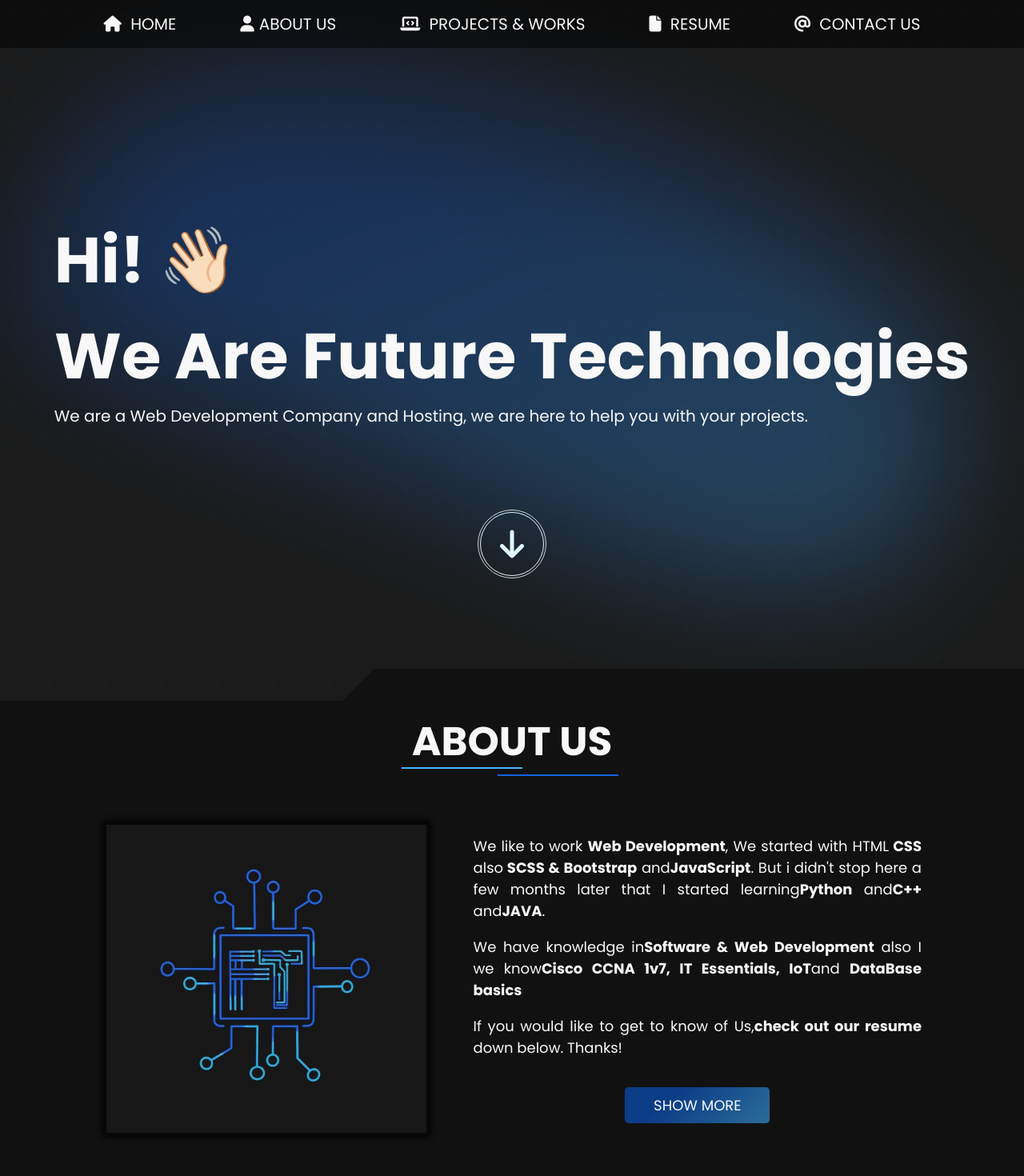
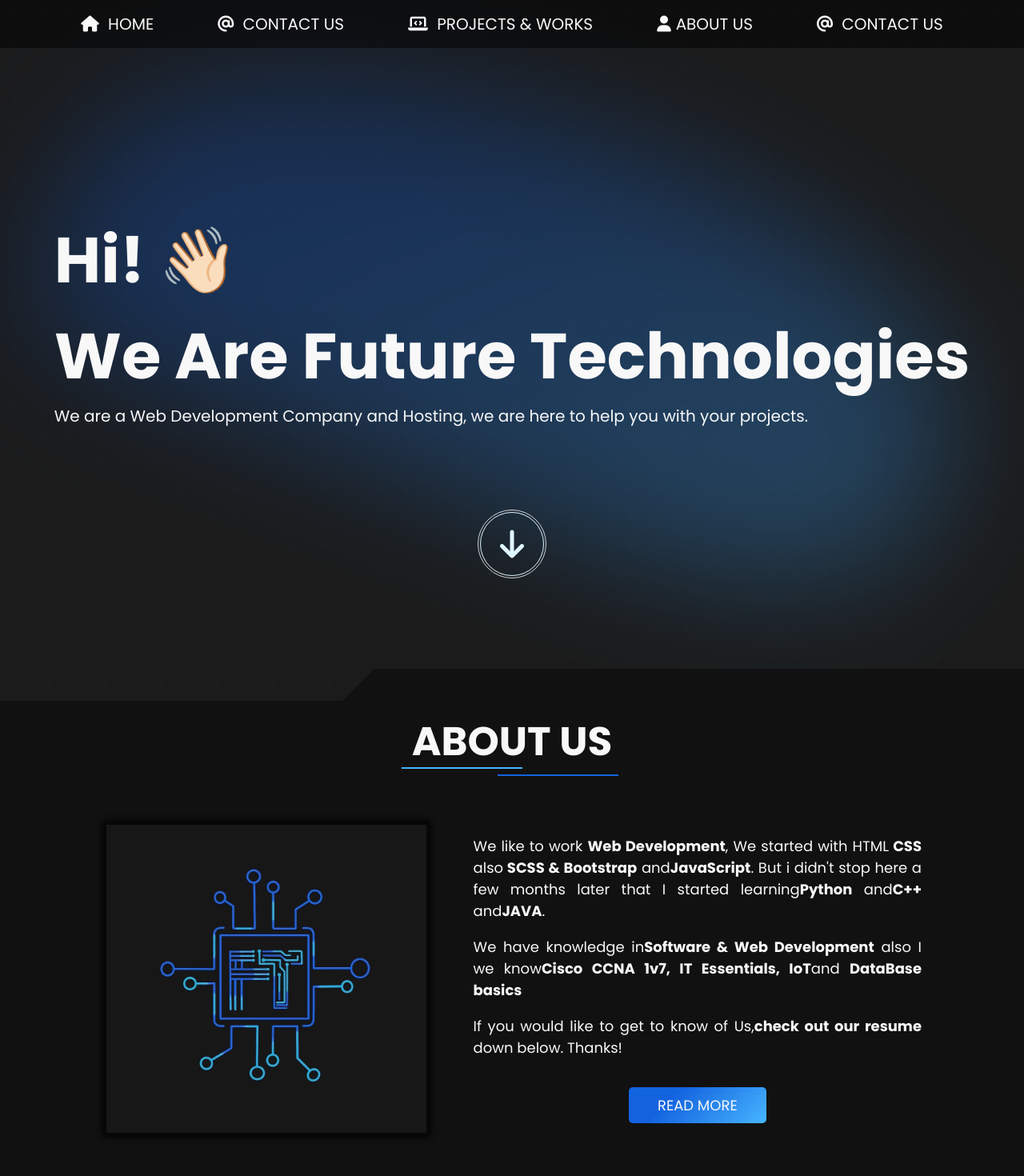
Before and after one commit to Future-TechnologiesCR/Portafolio2, a React (Vite) app: page / in a window 1280 px wide. Shown: the top 1470 px of the page at 80% size. Built offline with nearby package versions, Linux system fonts and the light colour scheme.

Commit message:
Add stuff

```diff
--- a/package.json
+++ b/package.json
@@ -12,6 +12,8 @@
   "dependencies": {
     "react": "^18.2.0",
     "react-dom": "^18.2.0",
+    "react-router-dom": "^6.10.0",
+    "react-router-hash-link": "^2.4.3",
     "update": "^0.7.4"
   },
   "devDependencies": {
--- a/src/Components/About/About.jsx
+++ b/src/Components/About/About.jsx
@@ -1,4 +1,5 @@
 import React from 'react';
+import { HashLink as NavLink } from "react-router-hash-link";
 import logo from '../../img/future.webp';
 
 const About = () => {
@@ -40,10 +41,9 @@ const About = () => {
               below. Thanks!
             </p>
             {/* Crear ruta a otra pagina para extender el texto */}
-            <a href='#resume' className='btn'>
-              Show more
-              <div className='shadow'></div>
-            </a>
+            <NavLink to="/aboutus" className="btn btn--primary">
+              Read More
+            </NavLink>
           </div>
         </div>
       </div>
--- a/src/Components/Contact/Contact.jsx
+++ b/src/Components/Contact/Contact.jsx
@@ -2,7 +2,7 @@ import React from 'react';
 
 const Contact = () => {
   return (
-    <section className='contact section scroll-spy-section' id='contact'>
+    <section className='contact section scroll-spy-section' id='contact' data-scroll-spy-title='Contact'>
       <h2 className='heading-underline'>Contact</h2>
       <div className='wrapper'>
         <form
--- a/src/Components/Header/Header.jsx
+++ b/src/Components/Header/Header.jsx
@@ -1,110 +1,127 @@
-import React from 'react';
-import './Header.scss';
-import logo from '../../img/future.webp';
+import React from "react";
+import "./Header.scss";
+import { HashLink as NavLink } from "react-router-hash-link";
+import logo from "../../img/future.webp";
 
 const Header = () => {
   const toggleNav = () => {
-    const navBtn = document.querySelector('.hamburger');
-    const navMobile = document.querySelector('.nav__mobile');
+    const navBtn = document.querySelector(".hamburger");
+    const navMobile = document.querySelector(".nav__mobile");
 
-    navBtn.classList.toggle('is-active');
-    navMobile.classList.toggle('show-nav');
+    navBtn.classList.toggle("is-active");
+    navMobile.classList.toggle("show-nav");
   };
 
   const toggleNavLinks = () => {
-    const navLinks = document.querySelectorAll('.nav__link-mobile');
+    const navLinks = document.querySelectorAll(".nav__link-mobile");
 
-    navLinks.forEach(link => {
-      link.addEventListener('click', () => {
-        const navBtn = document.querySelector('.hamburger');
-        const navMobile = document.querySelector('.nav__mobile');
-
-        navBtn.classList.remove('is-active');
-        navMobile.classList.remove('show-nav');
+    navLinks.forEach((link) => {
+      link.addEventListener("click", () => {
+        const navBtn = document.querySelector(".hamburger");
+        const navMobile = document.querySelector(".nav__mobile");
+        navBtn.classList.remove("is-active");
+        navMobile.classList.remove("show-nav");
       });
     });
   };
 
   return (
     <>
-      <nav className='nav__desktop'>
-        <ul className='nav__links nav__links-desktop'>
+      <nav className="nav__desktop">
+        <ul className="nav__links nav__links-desktop">
           <li>
-            <a href='#home' className='nav__link nav__link-desktop'>
-              <i className='fa-solid fa-house'></i> Home
-            </a>
+            {/* <NavLink to="/" exact activeClassName="active" className="nav__link nav__link-desktop">
+              <i className="fa-solid fa-house"></i> Home
+            </NavLink> */}
+            <NavLink to="/#home" activeClassName="active" className="nav__link nav__link-desktop">
+              <i className="fa-solid fa-house"></i> Home
+            </NavLink>
           </li>
           <li>
-            <a href='#about-me' className='nav__link nav__link-desktop'>
-              <i className='fa-solid fa-user'></i>About Us
-            </a>
+            {/*  go to id contact */}
+            <NavLink to="/#contact" activeClassName="active" className="nav__link nav__link-desktop">
+              <i className="fa-solid fa-at"></i> Contact Us
+            </NavLink>
           </li>
           <li>
-            <a href='#projects' className='nav__link nav__link-desktop'>
-              <i className='fa-solid fa-laptop-code'></i> Projects & Works
-            </a>
+            {/* <a href="#projects" className="nav__link nav__link-desktop">
+              <i className="fa-solid fa-laptop-code"></i> Projects & Works
+            </a> */}
+            <NavLink to="/#projects" activeClassName="active" className="nav__link nav__link-desktop">
+              <i className="fa-solid fa-laptop-code"></i> Projects & Works
+            </NavLink>
           </li>
           <li>
-            <a href='#resume' className='nav__link nav__link-desktop'>
-              <i className='fa-solid fa-file'></i> Resume{' '}
-            </a>
+            {/* <a href="#about-me" className="nav__link nav__link-desktop">
+              <i className="fa-solid fa-user"></i>About Us
+            </a> */}
+            <NavLink to="/#about-me" activeClassName="active" className="nav__link nav__link-desktop">
+              <i className="fa-solid fa-user"></i>About Us
+            </NavLink>
           </li>
           <li>
-            <a href='#contact' className='nav__link nav__link-desktop'>
-              <i className='fa-solid fa-at'></i> Contact Us
-            </a>
+            {/* <a href="#contact" className="nav__link nav__link-desktop">
+              <i className="fa-solid fa-at"></i> Contact Us
+            </a> */}
+            <NavLink to="/#contact" activeClassName="active" className="nav__link nav__link-desktop">
+              <i className="fa-solid fa-at"></i> Contact Us
+            </NavLink>
           </li>
         </ul>
       </nav>
 
       <button
-        className='hamburger hamburger--spring'
-        type='button'
+        className="hamburger hamburger--spring"
+        type="button"
         onClick={toggleNav}
       >
-        <span className='hamburger-box'>
-          <span className='hamburger-inner'></span>
+        <span className="hamburger-box">
+          <span className="hamburger-inner"></span>
         </span>
       </button>
 
-      <nav className='nav__mobile'>
-        <ul className='nav__links' onClick={toggleNavLinks}>
+      <nav className="nav__mobile">
+        <ul className="nav__links" onClick={toggleNavLinks}>
           <li>
-            <a href='#home' className='nav__link nav__link-mobile'>
+            <NavLink to="/#home" activeClassName="active" className="nav__link nav__link-mobile">
               Home
-            </a>
+            </NavLink>
           </li>
           <li>
-            <a href='#about-me' className='nav__link nav__link-mobile'>
-              About Us
-            </a>
+            <NavLink to="/#contact" activeClassName="active" className="nav__link nav__link-mobile">
+              Contact Us
+            </NavLink>
           </li>
           <li>
-            <a href='#resume' className='nav__link nav__link-mobile'>
-              Resume
-            </a>
+            <NavLink to="/#projects" activeClassName="active" className="nav__link nav__link-mobile">
+              Projects & Works
+            </NavLink>
           </li>
           <li>
-            <a href='#contact' className='nav__link nav__link-mobile'>
+            <NavLink to="/#about-me" activeClassName="active" className="nav__link nav__link-mobile">
+              About Us
+            </NavLink>
+          </li>
+          <li>
+            <NavLink to="/#contact" activeClassName="active" className="nav__link nav__link-mobile">
               Contact Us
-            </a>
+            </NavLink>
           </li>
         </ul>
       </nav>
-
-      <header className='header scroll-spy-section' id='home'>
-        <div className='header__text'>
-          <h1 className='header__title'>
+      <header className="header scroll-spy-section" id="home">
+        <div className="header__text">
+          <h1 className="header__title">
             <div>Hi! 👋🏻</div>
             <div>We Are Future Technologies</div>
           </h1>
-          <p className='header__paragraph'>
+          <p className="header__paragraph">
             We are a Web Development Company and Hosting, we are here to help
             you with your projects.
           </p>
         </div>
-        <a href='#about-me' className='header__link'>
-          <i className='fa-solid fa-arrow-down header__link-arrow'></i>
+        <a href="#about-me" className="header__link">
+          <i className="fa-solid fa-arrow-down header__link-arrow"></i>
         </a>
       </header>
     </>
--- a/src/Components/Projects/Projects.jsx
+++ b/src/Components/Projects/Projects.jsx
@@ -1,83 +1,86 @@
-import React from 'react';
-import logo from '../../img/future.webp';
+import React from "react";
+import logo from "../../img/future.webp";
+import { HashLink as NavLink } from "react-router-hash-link";
 
 const Projects = () => {
   return (
-    <section className='projects section scroll-spy-section' id='projects'>
-      <h2 className='heading-underline'>Projects</h2>
-      <div className='wrapper'>
-        <div className='projects__cards'>
-          <div className='projects__card'>
-            <div className='projects__card-top'>
+    <section className="projects section scroll-spy-section" id="projects">
+      <h2 className="heading-underline">Projects</h2>
+      <div className="wrapper">
+        <div className="projects__cards">
+          <div className="projects__card">
+            <div className="projects__card-top">
               <img
                 src={logo}
-                alt='futuretechnologies'
-                className='projects__card-img'
+                alt="futuretechnologies"
+                className="projects__card-img"
               />
             </div>
-            <div className='projects__card-bottom'>
-              <div className='shadow'></div>
-              <h3 className='projects__card-title heading-underline'>
+            <div className="projects__card-bottom">
+              <div className="shadow"></div>
+              <h3 className="projects__card-title heading-underline">
                 Sisea Page
               </h3>
-              <p className='projects__card-text'>
-                A website made with{' '}
-                <span className='bold-text'>REACT and Bootstrap</span>.
+              <p className="projects__card-text">
+                A website made with{" "}
+                <span className="bold-text">REACT and Bootstrap</span>.
               </p>
               <a
-                target='_blank'
-                className='projects__card-link btn'
-                href='https://www.sisea.co.cr/'
+                target="_blank"
+                className="projects__card-link btn"
+                href="https://www.sisea.co.cr/"
               >
                 CLICK
               </a>
-              <div className='shadow'></div>
+              <div className="shadow"></div>
             </div>
           </div>
-          <div className='projects__card'>
-            <div className='projects__card-top'>
+          <div className="projects__card">
+            <div className="projects__card-top">
               <img
                 src={logo}
-                alt='futuretechnologies'
-                className='projects__card-img'
+                alt="futuretechnologies"
+                className="projects__card-img"
               />
             </div>
-            <div className='projects__card-bottom'>
-              <div className='shadow'></div>
-              <h3 className='projects__card-title heading-underline'></h3>
-              <p className='projects__card-text'></p>
-              <a target='_blank' className='projects__card-link btn'>
+            <div className="projects__card-bottom">
+              <div className="shadow"></div>
+              <h3 className="projects__card-title heading-underline"></h3>
+              <p className="projects__card-text"></p>
+              <a target="_blank" className="projects__card-link btn">
                 In Progress
               </a>
-              <div className='shadow'></div>
+              <div className="shadow"></div>
             </div>
           </div>
-          <div className='projects__card'>
-            <div className='projects__card-top'>
+          <div className="projects__card">
+            <div className="projects__card-top">
               <img
                 src={logo}
-                alt='Futuretechcr'
-                className='projects__card-img'
+                alt="Futuretechcr"
+                className="projects__card-img"
               />
             </div>
-            <div className='projects__card-bottom'>
-              <h3 className='projects__card-title heading-underline'></h3>
-              <p className='projects__card-text'>
-                <span className='bold-text'></span>
+            <div className="projects__card-bottom">
+              <h3 className="projects__card-title heading-underline"></h3>
+              <p className="projects__card-text">
+                <span className="bold-text"></span>
               </p>
-              <a target='_blank' className='projects__card-link btn'>
+              <a target="_blank" className="projects__card-link btn">
                 In Progress
               </a>
-              <div className='shadow'></div>
+              <div className="shadow"></div>
             </div>
           </div>
         </div>
       </div>
-      {/* Crear nueva pagina para mostrar todos los proyectos */}
-      <a href='#' className='btn'>
+      {/* <a href='#' className='btn'>
         Show more
         <div className='shadow'></div>
-      </a>
+      </a> */}
+      <NavLink to="/projects" className="btn btn--primary">
+        Show more
+      </NavLink>
     </section>
   );
 };
--- a/src/UI/main.jsx
+++ b/src/UI/main.jsx
@@ -1,23 +1,33 @@
 import React from 'react';
+import { Routes, HashRouter as Router, Route } from 'react-router-dom';
 import Header from '../Components/Header/Header';
 import Footer from '../Components/Footer/Footer';
 import Contact from '../Components/Contact/Contact';
 import Resumen from '../Components/Resumen/Resumen';
 import Projects from '../Components/Projects/Projects';
 import About from '../Components/About/About';
+import AboutUs from '../Components/AboutUs/AboutUs';
 import './main.scss';
+
 
 const Main = () => {
   return (
     <>
+      <Router>
           <Header />
+        <Routes>
+          <Route path="/" element={
             <main>
               <About />
               <Projects />
               <Resumen />
               <Contact />
             </main>
+          } />
+          <Route path="/aboutus" element={<AboutUs />} />
+        </Routes>
         <Footer />
+      </Router>
     </>
   );
 };
```
Also changed, not shown: 1 other file (tests, documents, lock files or other folders). Lines whose indentation alone changed are shown as unchanged.
